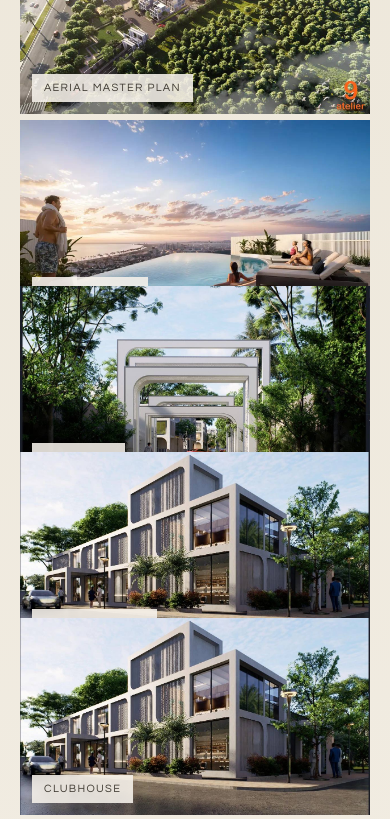
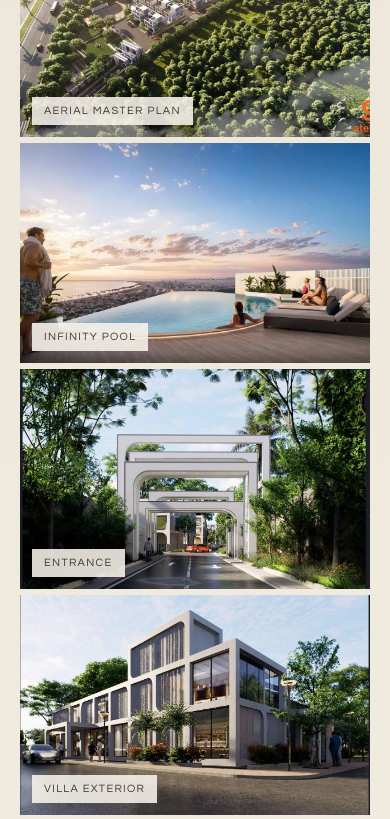
Before and after one commit to Abhi011999/ganapati-air-landing, a Next.js app: page / in a window 390 px wide. Shown: the part 10780-11599 px from the top of the page. Built offline with nearby package versions, Linux system fonts and the light colour scheme.

Commit message:
fix: gallery visible on mobile — explicit grid-auto-rows, min-height, reset span overrides on small screens

```diff
--- a/app/globals.css
+++ b/app/globals.css
@@ -794,7 +794,7 @@ h1,h2,h3,h4,h5,h6 {
 .gallery__grid {
   display: grid;
   grid-template-columns: repeat(3, 1fr);
-  grid-auto-rows: clamp(160px, 18vw, 260px);
+  grid-auto-rows: clamp(180px, 18vw, 260px);
   gap: clamp(6px, 0.8vw, 12px);
   margin-top: clamp(40px, 5vw, 72px);
 }
@@ -802,6 +802,7 @@ h1,h2,h3,h4,h5,h6 {
   position: relative;
   overflow: hidden;
   background: var(--sand-2);
+  min-height: 180px;
 }
 .gallery__item:first-child { grid-row: span 2; }
 .gallery__item:nth-child(5) { grid-row: span 2; }
@@ -933,9 +934,13 @@ h1,h2,h3,h4,h5,h6 {
   .model__grid { grid-template-columns: repeat(2, 1fr); }
   .amenities__inner,
   .amenities__grid { grid-template-columns: 1fr; }
-  .gallery__grid { grid-template-columns: 1fr 1fr; grid-template-rows: auto; }
-  .gallery__item { aspect-ratio: 4/3; }
+  .gallery__grid {
+    grid-template-columns: 1fr 1fr;
+    grid-auto-rows: 160px;
+  }
+  .gallery__item { aspect-ratio: unset; min-height: 160px; }
   .gallery__item:first-child { grid-row: auto; }
+  .gallery__item:nth-child(5) { grid-row: auto; }
   .footer__inner { grid-template-columns: 1fr 1fr; }
   .openspace__chart { height: 220px; }
   .openspace__bar { font-size: 13px; }
@@ -964,8 +969,12 @@ h1,h2,h3,h4,h5,h6 {
   .returns__table tbody td { padding: 10px 12px; font-size: 13px; }
   .overview__table thead th,
   .overview__table tbody td { padding: 10px 12px; font-size: 13px; }
-  .gallery__grid { grid-template-columns: 1fr; }
-  .gallery__item { aspect-ratio: 16/9; }
+  .gallery__grid {
+    grid-template-columns: 1fr;
+    grid-auto-rows: 220px;
+  }
+  .gallery__item { aspect-ratio: unset; min-height: 220px; }
+  .gallery__item:nth-child(5) { grid-row: auto; }
   .footer__inner { grid-template-columns: 1fr; gap: 28px; }
   .footer__bottom { flex-direction: column; gap: 12px; }
   .openspace__chart { height: 180px; gap: 16px; }
```
